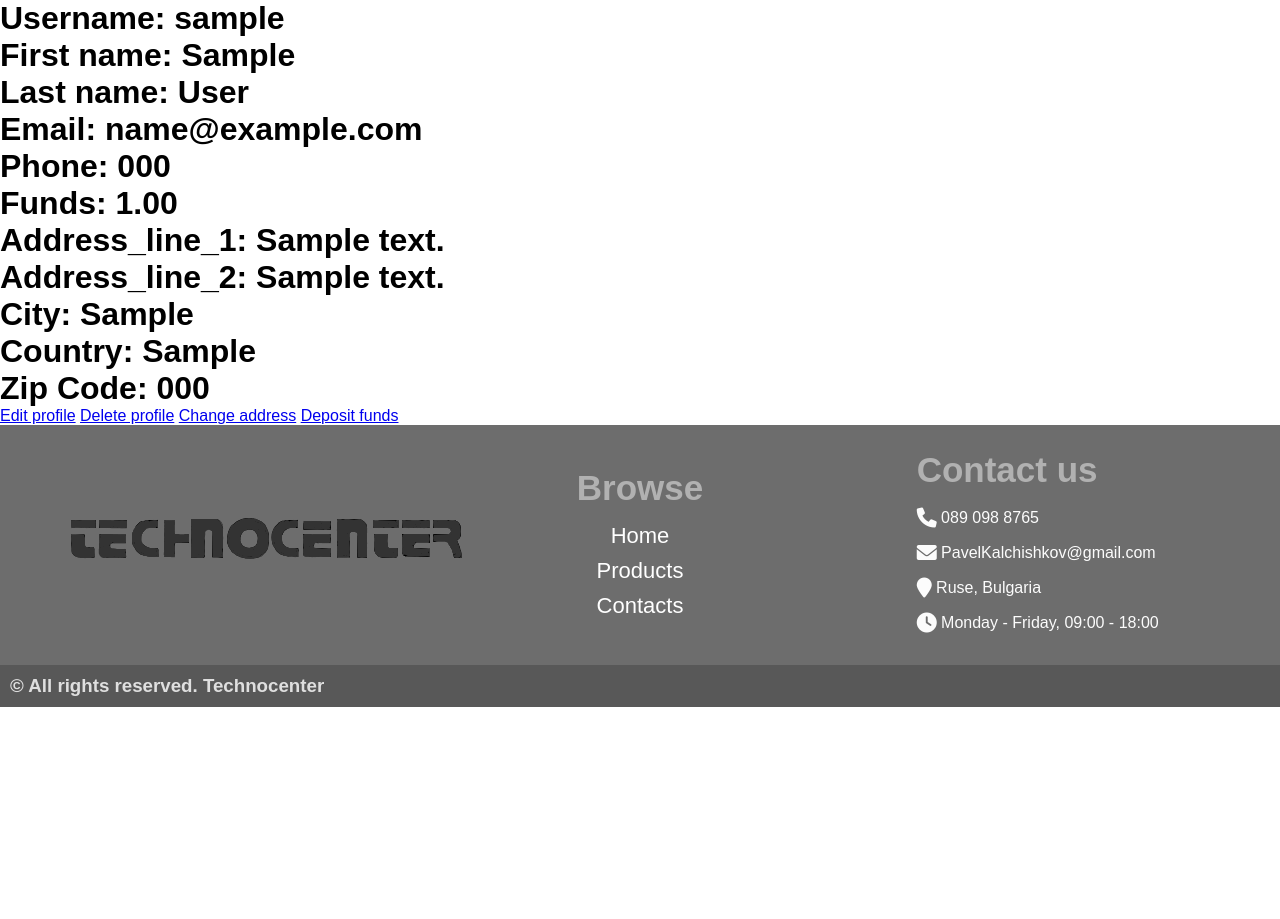
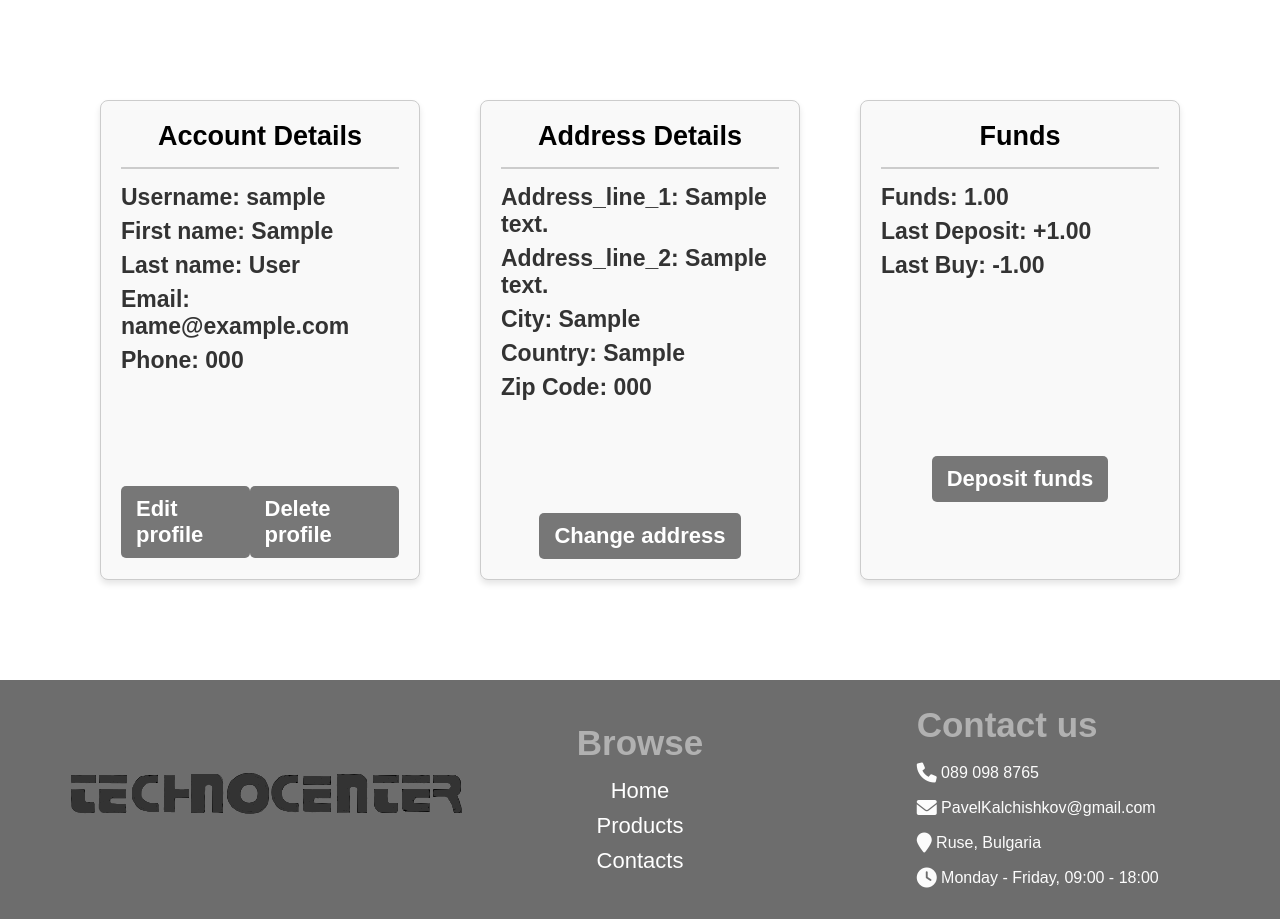
Before and after one commit to Pavcho/Soft-Final-Project, a Django app: page /accounts/view/ in a window 1280 px wide. Shown: the part 120-1039 px from the top of the page. Before the commit the page ends 827 px from the top, so only its background shows below. Run offline with Django 5.2, Linux system fonts and the light colour scheme; a user stored in the database is signed in; tables that the repository leaves empty hold one stand-in row (values such as "Sample post").

Commit message:
fixed profile view styling
fixed profile view styling

```diff
--- a/OnlineShopApp/accountsUsersApp/views.py
+++ b/OnlineShopApp/accountsUsersApp/views.py
@@ -65,6 +65,8 @@ class UserProfileView(DetailView, LoginRequiredMixin):
         context['phone'] = user.phone
         if funds:
             context['funds'] = funds.sum
+            context['last_deposit'] = funds.last_deposit
+            context['last_buy'] = funds.last_buy
         if shipping_address:
             context['address_line_1'] = shipping_address.address_line_1
             context['address_line_2'] = shipping_address.address_line_2
--- /dev/null
+++ b/OnlineShopApp/static/accounts/account_details_view/css/view_profile_details.css
@@ -0,0 +1,66 @@
+.container {
+    display: flex;
+    gap: 60px;
+    justify-content: space-between;
+    min-height: 450px;
+    margin: 100px;
+}
+
+.account-details, .address-details, .funds-details{
+    flex: 1;
+    border: 1px solid #ccc;
+    border-radius: 8px;
+    padding: 20px;
+    background-color: #f9f9f9;
+    box-shadow: 0 4px 6px rgba(0, 0, 0, 0.1);
+}
+
+.account-details h1, .address-details h1, .funds-details h1{
+    font-size: 27px;
+    margin-bottom: 15px;
+    border-bottom: 2px solid #ccc;
+    padding-bottom: 15px;
+    text-align: center;
+}
+
+.account-details h2, .address-details h2, .funds-details h2{
+    font-size: 23px;
+    padding-bottom: 7px;
+    color: #333333;
+}
+
+.account-details a, .address-details a, .funds-details a{
+    display: inline-block;
+    text-decoration: none;
+    padding: 10px 15px;
+    font-size: 22px;
+    font-weight: bold;
+    color: #fff;
+    background-color: #777;
+    border: none;
+    border-radius: 5px;
+    cursor: pointer;
+    transition: background-color 0.3s;
+}
+
+.account-details a:hover, .address-details a:hover, .funds-details a:hover{
+    background-color: black;
+}
+
+.profile-buttons {
+    display: flex;
+    justify-content: space-evenly;
+    margin-top: 105px;
+}
+
+.address-buttons {
+    display: flex;
+    justify-content: center;
+    margin-top: 105px;
+}
+
+.deposit-buttons {
+    display: flex;
+    justify-content: center;
+    margin-top: 170px;
+}
--- a/OnlineShopApp/static/accounts/accounts_deposit_funds/css/styles.css
+++ b/OnlineShopApp/static/accounts/accounts_deposit_funds/css/styles.css
@@ -31,9 +31,8 @@
 }
 
 #funds-form input:focus {
-    border-color: #007bff;
+    border-color: #777;
     outline: none;
-    box-shadow: 0 0 5px rgba(0, 123, 255, 0.5);
 }
 
 #funds-form button {
@@ -41,12 +40,12 @@
     padding: 10px;
     font-size: 1em;
     color: #fff;
-    background-color: #007bff;
+    background-color: #777;
     border: none;
     border-radius: 4px;
     cursor: pointer;
 }
 
 #funds-form button:hover {
-    background-color: #0056b3;
+    background-color: black;
 }
--- a/OnlineShopApp/static/products/css/product.css
+++ b/OnlineShopApp/static/products/css/product.css
@@ -76,7 +76,7 @@
     font-size: 14px;
     font-weight: bold;
     color: #fff;
-    background-color: #007bff;
+    background-color: #777;
     border: none;
     border-radius: 5px;
     cursor: pointer;
@@ -84,15 +84,15 @@
 }
 
 .products-page .add-to-cart-btn:hover {
-    background-color: #0056b3;
+    background-color: black;
 }
 
 .already-in-cart-btn:hover {
-    background-color: #007bff;
+    background-color: #777;
     color: #fff;
     cursor: default;
 }
 
 .products-page .remove-from-cart-btn:hover {
-    background-color: #0056b3;
+    background-color: black;
 }
--- a/OnlineShopApp/templates/accounts/view_profile_details.html
+++ b/OnlineShopApp/templates/accounts/view_profile_details.html
@@ -1,24 +1,44 @@
 {% extends 'base.html' %}
 {% load static %}
 {% block content %}
-    <h1>Username: {{ username }}</h1>
-    <h1>First name: {{ first_name }}</h1>
-    <h1>Last name: {{ last_name }}</h1>
-    <h1>Email: {{ email }}</h1>
-    <h1>Phone: {{ phone }}</h1>
-    <h1>Funds: {{ funds }}</h1>
-    {% if shipping_address %}
-        <h1>Address_line_1: {{ address_line_1 }}</h1>
-        <h1>Address_line_2: {{ address_line_2 }}</h1>
-        <h1>City: {{ city }}</h1>
-        <h1>Country: {{ country }}</h1>
-        <h1>Zip Code: {{ zipcode }}</h1>
-    {% else %}
-        <h1>Shipping Address: ... </h1>
-    {% endif %}
-    <a href="{% url 'profile_edit' %}">Edit profile</a>
-    <a href="{% url 'profile_delete' %}">Delete profile</a>
-    <a href="{% url 'profile_change_address' %}">Change address</a>
-    <a href="{% url 'profile_deposit' %}">Deposit funds</a>
+
+    <div class="container">
+    <section class="account-details">
+        <h1>Account Details</h1>
+        <h2>Username: {{ username }}</h2>
+        <h2>First name: {{ first_name }}</h2>
+        <h2>Last name: {{ last_name }}</h2>
+        <h2>Email: {{ email }}</h2>
+        <h2>Phone: {{ phone }}</h2>
+        <div class="profile-buttons">
+        <a href="{% url 'profile_edit' %}">Edit profile</a>
+        <a href="{% url 'profile_delete' %}">Delete profile</a>
+        </div>
+    </section>
+
+    <section class="address-details">
+        <h1>Address Details</h1>
+        {% if shipping_address %}
+            <h2>Address_line_1: {{ address_line_1 }}</h2>
+            <h2>Address_line_2: {{ address_line_2 }}</h2>
+            <h2>City: {{ city }}</h2>
+            <h2>Country: {{ country }}</h2>
+            <h2>Zip Code: {{ zipcode }}</h2>
+        {% endif %}
+        <div class="address-buttons">
+        <a href="{% url 'profile_change_address' %}">Change address</a>
+        </div>
+    </section>
+
+    <section class="funds-details">
+        <h1>Funds</h1>
+        <h2>Funds: {{ funds }}</h2>
+        <h2>Last Deposit: +{{ last_deposit }}</h2>
+        <h2>Last Buy: -{{ last_buy }}</h2>
+        <div class="deposit-buttons">
+            <a href="{% url 'profile_deposit' %}">Deposit funds</a>
+        </div>
+    </section>
+</div>
 
 {% endblock %}
--- a/OnlineShopApp/templates/base.html
+++ b/OnlineShopApp/templates/base.html
@@ -16,6 +16,7 @@
   <link rel="stylesheet" href="{% static 'products/css/product.css' %}">
   <link rel="stylesheet" href="{% static 'accounts/accounts_deposit_funds/css/styles.css' %}">
   <link rel="stylesheet" href="{% static 'contact_us/css/contact_us.css' %}">
+  <link rel="stylesheet" href="{% static 'accounts/account_details_view/css/view_profile_details.css' %}">
   <link rel="stylesheet" href="https://cdnjs.cloudflare.com/ajax/libs/font-awesome/4.7.0/css/font-awesome.min.css">
   <link href="https://cdnjs.cloudflare.com/ajax/libs/font-awesome/6.0.0/css/all.min.css" rel="stylesheet">
 
```
